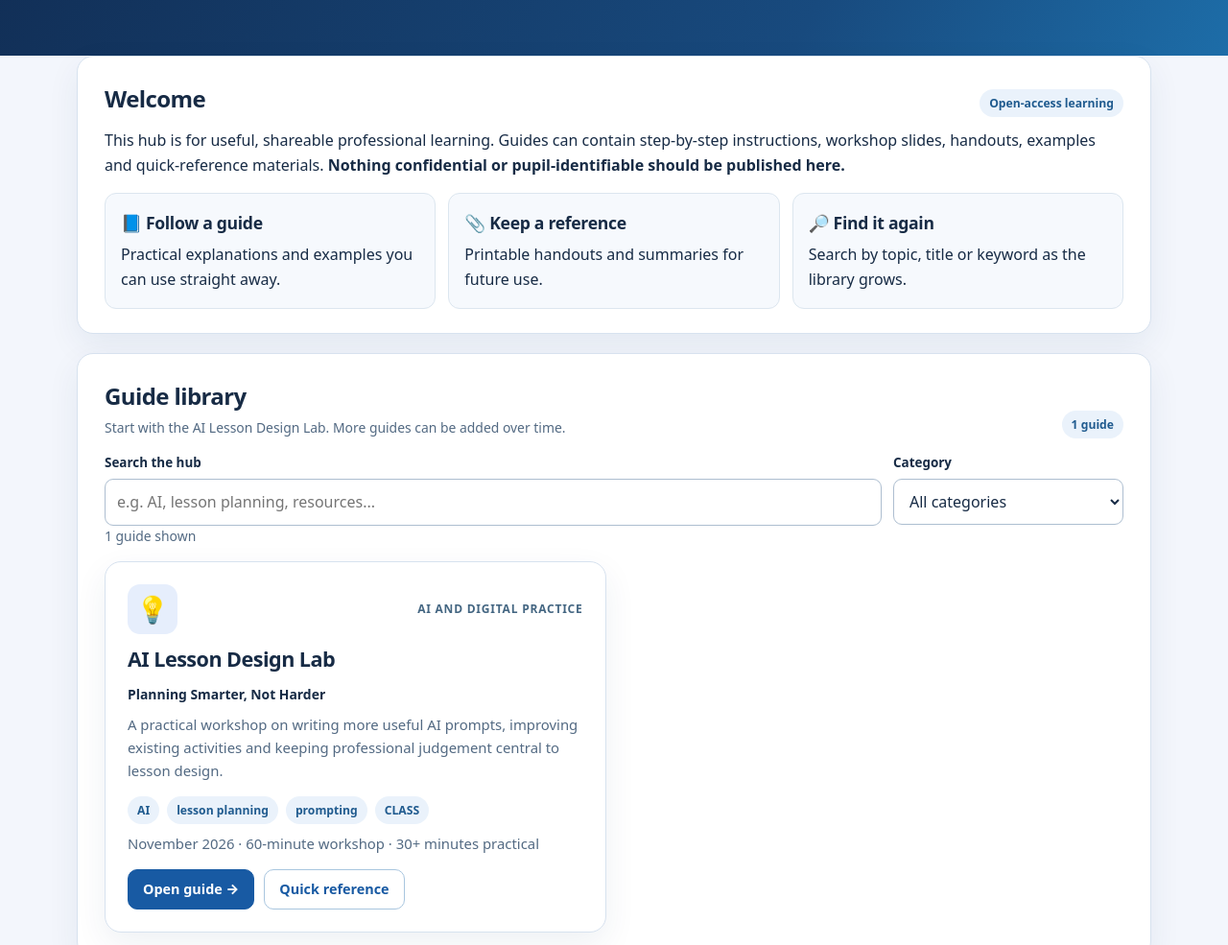
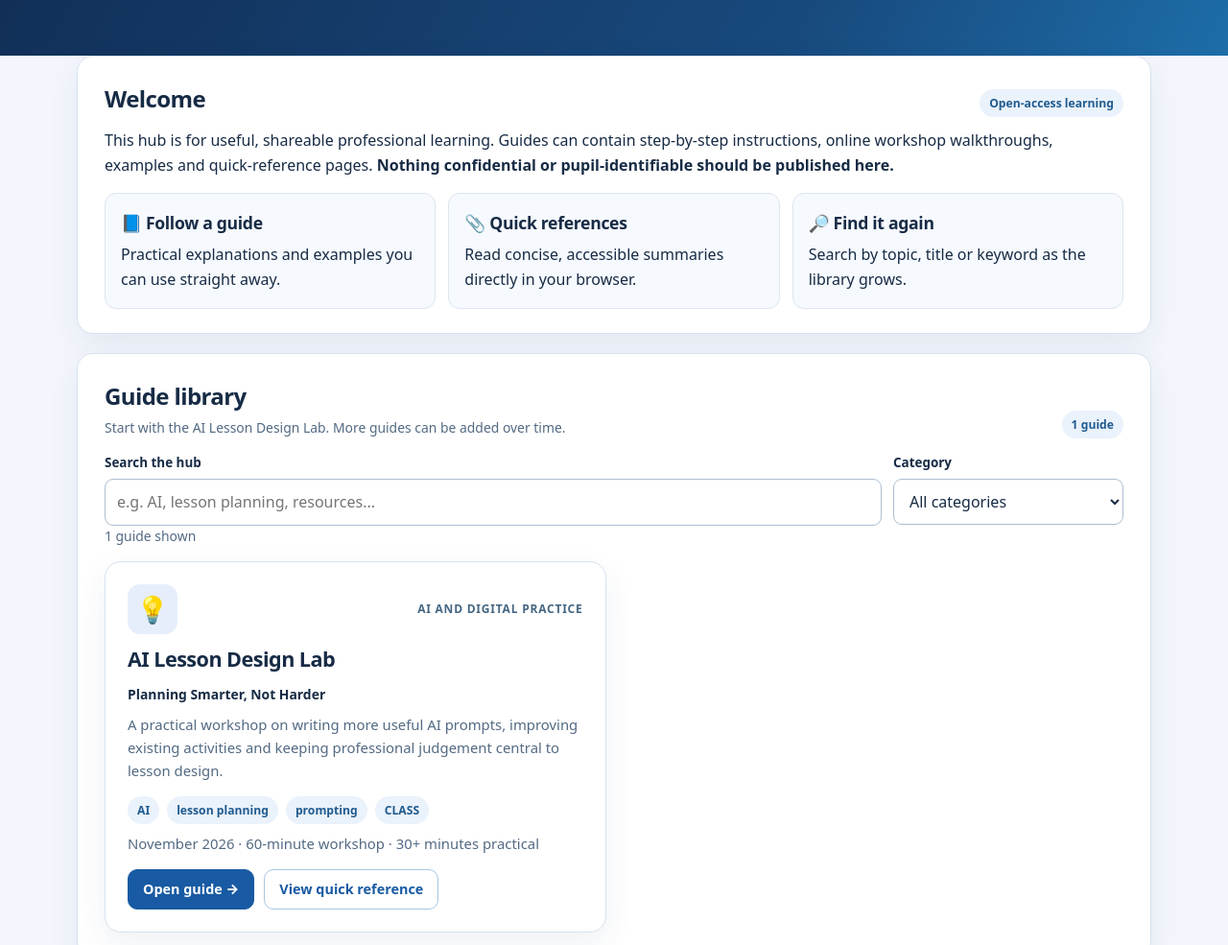
Before and after one commit to kingsnortongirls/cpd, a plain HTML site: page index.html in a window 1280 px wide. Shown: the part 400-1385 px from the top of the page at 96% size. Drawn offline with Linux system fonts and the light colour scheme.

Commit message:
Remove external branding and downloads from public CPD content

```diff
--- a/index.html
+++ b/index.html
@@ -15,10 +15,10 @@
 </div></header>
 <main class="wrap">
  <section class="panel"><div class="section-heading" style="margin:0 0 12px"><h2>Welcome</h2><span class="pill">Open-access learning</span></div>
- <p>This hub is for useful, shareable professional learning. Guides can contain step-by-step instructions, workshop slides, handouts, examples and quick-reference materials. <strong>Nothing confidential or pupil-identifiable should be published here.</strong></p>
+ <p>This hub is for useful, shareable professional learning. Guides can contain step-by-step instructions, online workshop walkthroughs, examples and quick-reference pages. <strong>Nothing confidential or pupil-identifiable should be published here.</strong></p>
  <div class="grid-three">
   <div class="mini-card"><h3>📘 Follow a guide</h3><p>Practical explanations and examples you can use straight away.</p></div>
-  <div class="mini-card"><h3>📎 Keep a reference</h3><p>Printable handouts and summaries for future use.</p></div>
+  <div class="mini-card"><h3>📎 Quick references</h3><p>Read concise, accessible summaries directly in your browser.</p></div>
   <div class="mini-card"><h3>🔎 Find it again</h3><p>Search by topic, title or keyword as the library grows.</p></div>
  </div></section>
  <section class="panel" aria-labelledby="resource-heading">
@@ -43,7 +43,7 @@
   const query=search.value.trim().toLowerCase(),cat=category.value;
   const list=CPD_GUIDES.filter(g=>(!cat||g.category===cat)&&(!query||[g.title,g.subtitle,g.description,g.category,...g.tags].join(' ').toLowerCase().includes(query)));
   count.textContent=list.length+' '+(list.length===1?'guide':'guides')+' shown';
-  out.innerHTML=list.map(g=>'<article class="card resource-card"><div class="resource-top"><span class="resource-icon" aria-hidden="true">💡</span><span class="category">'+safe(g.category)+'</span></div><h3>'+safe(g.title)+'</h3><div class="bold small">'+safe(g.subtitle)+'</div><p>'+safe(g.description)+'</p><div class="pills">'+g.tags.slice(0,4).map(t=>'<span class="pill">'+safe(t)+'</span>').join('')+'</div><p class="micro muted">'+safe(g.updated)+' · '+safe(g.duration)+'</p><div class="actions"><a class="btn" href="'+safe(g.guide)+'">Open guide →</a><a class="btn secondary" href="'+safe(g.handout)+'">Quick reference</a></div></article>').join('')||'<div class="empty">No guides match your search. Try a different keyword.</div>';
+  out.innerHTML=list.map(g=>'<article class="card resource-card"><div class="resource-top"><span class="resource-icon" aria-hidden="true">💡</span><span class="category">'+safe(g.category)+'</span></div><h3>'+safe(g.title)+'</h3><div class="bold small">'+safe(g.subtitle)+'</div><p>'+safe(g.description)+'</p><div class="pills">'+g.tags.slice(0,4).map(t=>'<span class="pill">'+safe(t)+'</span>').join('')+'</div><p class="micro muted">'+safe(g.updated)+' · '+safe(g.duration)+'</p><div class="actions"><a class="btn" href="'+safe(g.guide)+'">Open guide →</a><a class="btn secondary" href="'+safe(g.handout)+'">View quick reference</a></div></article>').join('')||'<div class="empty">No guides match your search. Try a different keyword.</div>';
  }
  search.addEventListener('input',render);category.addEventListener('change',render);render();
 })();
```
